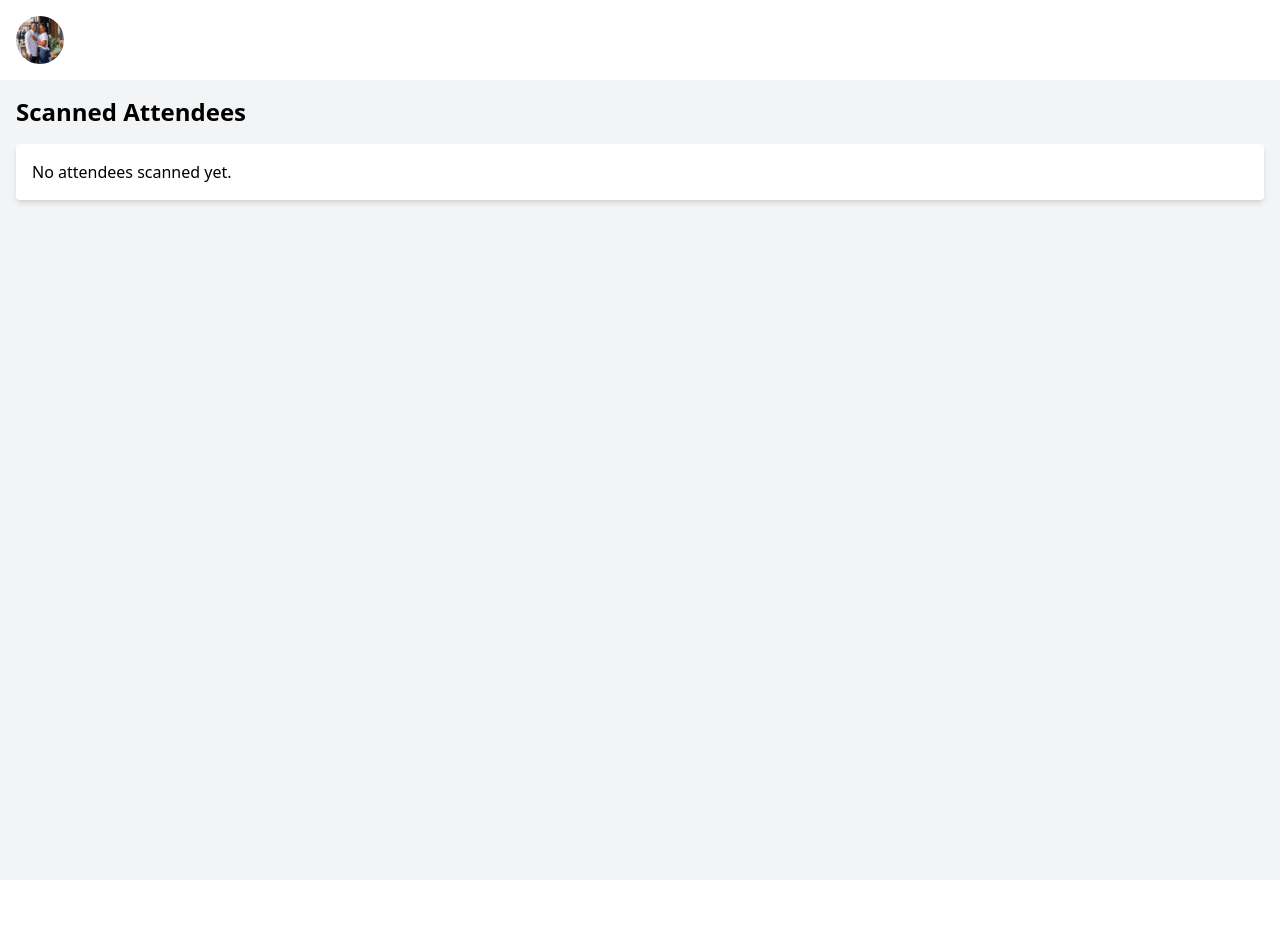
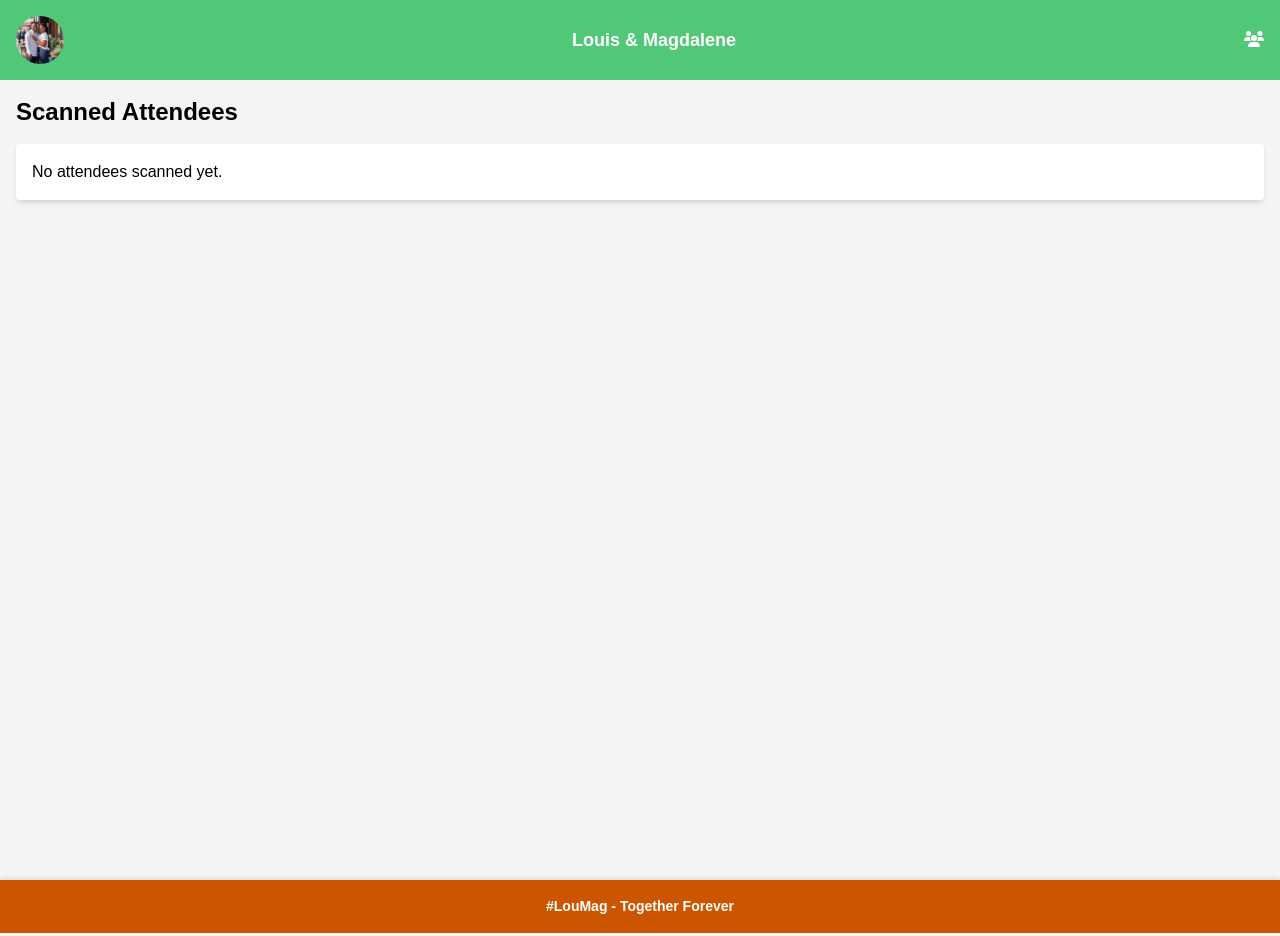
Before and after one commit to ChrisKusi/wedding-app, a React (Vite) app: page /attendees in a window 1280 px wide. Built offline with nearby package versions, Linux system fonts and the light colour scheme.

Commit message:
Initial commit

```diff
--- a/src/components/Footer.tsx
+++ b/src/components/Footer.tsx
@@ -2,10 +2,8 @@ import React from "react";
 
 const Footer: React.FC = () => {
   return (
-    <footer className="w-full p-4 bg-burnt-600 text-center text-white">
-      <p className="text-sm md:text-base font-semibold hover:opacity-90">
-        #LouMag - Together Forever
-      </p>
+    <footer className="footer">
+      #LouMag - Together Forever
     </footer>
   );
 };
--- a/src/components/Header.tsx
+++ b/src/components/Header.tsx
@@ -5,25 +5,22 @@ import { faUsers } from "@fortawesome/free-solid-svg-icons";
 
 const Header: React.FC = () => {
   return (
-    <header className="w-full flex items-center justify-between p-4 bg-emerald-600 text-white shadow-md">
+    <header className="header">
       {/* Logo */}
-      <img
-        src="/img/img1.jpg" // Replace with the correct image path
-        alt="Logo"
-        className="w-12 h-12 rounded-full object-cover"
-      />
+      <div className="header-logo">
+        <img
+          src="/img/img1.jpg" // Replace with the correct image path
+          alt="Logo"
+          className="logo-image"
+        />
+      </div>
 
       {/* Names */}
-      <h1 className="text-lg md:text-xl font-bold text-center">
-        Louis & Magdalene
-      </h1>
+      <h1 className="header-title">Louis & Magdalene</h1>
 
       {/* People Icon */}
-      <Link to="/attendees">
-        <FontAwesomeIcon
-          icon={faUsers}
-          className="text-2xl hover:text-gray-200 cursor-pointer"
-        />
+      <Link to="/attendees" className="header-icon">
+        <FontAwesomeIcon icon={faUsers} />
       </Link>
     </header>
   );
--- a/src/index.css
+++ b/src/index.css
@@ -1,71 +1,119 @@
-/* :root {
-  font-family: Inter, system-ui, Avenir, Helvetica, Arial, sans-serif;
-  line-height: 1.5;
-  font-weight: 400;
+/* index.css */
 
-  color-scheme: light dark;
-  color: rgba(255, 255, 255, 0.87);
-  background-color: #242424;
-
-  font-synthesis: none;
-  text-rendering: optimizeLegibility;
-  -webkit-font-smoothing: antialiased;
-  -moz-osx-font-smoothing: grayscale;
+/* General Styles */
+body {
+  margin: 0;
+  font-family: Arial, sans-serif;
+  background-color: #f9f9f9;
 }
 
-a {
-  font-weight: 500;
-  color: #646cff;
-  text-decoration: inherit;
-}
-a:hover {
-  color: #535bf2;
+/* Header */
+.header {
+  display: flex;
+  justify-content: space-between;
+  align-items: center;
+  padding: 16px;
+  background-color: #50c878; /* Emerald Green */
+  color: white;
+  box-shadow: 0 2px 4px rgba(0, 0, 0, 0.1);
 }
 
-body {
-  margin: 0;
-  display: flex;
-  place-items: center;
-  min-width: 320px;
-  min-height: 100vh;
+.header img {
+  width: 48px;
+  height: 48px;
+  border-radius: 50%;
+  object-fit: cover;
 }
 
-h1 {
-  font-size: 3.2em;
-  line-height: 1.1;
+.header h1 {
+  font-size: 18px;
+  font-weight: bold;
+  text-align: center;
 }
 
-button {
-  border-radius: 8px;
-  border: 1px solid transparent;
-  padding: 0.6em 1.2em;
-  font-size: 1em;
-  font-weight: 500;
-  font-family: inherit;
-  background-color: #1a1a1a;
+.header .icon {
+  font-size: 24px;
   cursor: pointer;
-  transition: border-color 0.25s;
-}
-button:hover {
-  border-color: #646cff;
-}
-button:focus,
-button:focus-visible {
-  outline: 4px auto -webkit-focus-ring-color;
 }
 
-@media (prefers-color-scheme: light) {
-  :root {
-    color: #213547;
-    background-color: #ffffff;
-  }
-  a:hover {
-    color: #747bff;
-  }
-  button {
-    background-color: #f9f9f9;
-  }
-} */
+/* Footer */
+.footer {
+  text-align: center;
+  padding: 16px;
+  background-color: #cc5500; /* Burnt Orange */
+  color: white;
+  font-size: 14px;
+  font-weight: bold;
+  box-shadow: 0 -2px 4px rgba(0, 0, 0, 0.1);
+}
+
+/* QR Scanner Page */
+.qr-scanner-page {
+  display: flex;
+  flex-direction: column;
+  align-items: center;
+  justify-content: center;
+  min-height: calc(100vh - 136px); /* Account for header + footer */
+  padding: 16px;
+}
+
+.qr-scanner-page h1 {
+  font-size: 24px;
+  font-weight: bold;
+  margin-bottom: 16px;
+}
+
+.qr-scanner-page button {
+  margin-top: 24px;
+  padding: 12px 24px;
+  font-size: 16px;
+  font-weight: bold;
+  color: white;
+  background-color: #50c878; /* Emerald Green */
+  border: none;
+  border-radius: 4px;
+  cursor: pointer;
+  transition: background-color 0.3s;
+}
+
+.qr-scanner-page button:hover {
+  background-color: #3fa861;
+}
+
+/* Attendees Page */
+.attendees-page {
+  padding: 16px;
+}
+
+.attendees-page h1 {
+  font-size: 24px;
+  font-weight: bold;
+  margin-bottom: 16px;
+}
+
+.attendees-page .back-arrow {
+  font-size: 24px;
+  color: #50c878; /* Emerald Green */
+  cursor: pointer;
+  margin-bottom: 16px;
+  display: inline-block;
+}
+
+.attendees-page ul {
+  list-style: none;
+  padding: 0;
+}
+
+.attendees-page li {
+  padding: 12px;
+  border-bottom: 1px solid #ddd;
+  font-size: 16px;
+}
+
+.attendees-page li:last-child {
+  border-bottom: none;
+}
+
 
 @tailwind base;
 @tailwind components;
--- a/src/pages/QRScannerPage.tsx
+++ b/src/pages/QRScannerPage.tsx
@@ -13,35 +13,23 @@ const QRScannerPage: React.FC = () => {
   };
 
   return (
-    <div className="flex flex-col items-center justify-center min-h-screen bg-gray-100 p-4">
-      {/* Title */}
-      <h1 className="text-2xl font-bold text-gray-800 mb-6">QR Code Scanner</h1>
+    <div className="qr-scanner-page">
+      <h1>QR Code Scanner</h1>
 
-      {/* QR Scanner */}
-      <div className="w-full max-w-sm">
-        <QrReader
-          delay={300}
-          onError={handleError}
-          onScan={handleScan}
-          style={{ width: "100%" }}
-          className="border border-gray-300 shadow-md rounded-lg"
-        />
-      </div>
+      <QrReader
+        delay={300}
+        onError={handleError}
+        onScan={handleScan}
+        style={{ width: "300px" }}
+      />
 
-      {/* Scanned Message */}
       {scannedData && (
-        <div className="mt-4 p-4 rounded-lg shadow-md text-white bg-emerald-600">
+        <div className="scanned-message">
           <p>Scanned Code: {scannedData}</p>
         </div>
       )}
 
-      {/* Get Started Button */}
-      <button
-        className="mt-6 px-6 py-2 bg-emerald-600 text-white font-semibold rounded-md hover:bg-emerald-700 transition"
-        onClick={() => setScannedData(null)}
-      >
-        Get Started
-      </button>
+      <button onClick={() => setScannedData(null)}>Get Started</button>
     </div>
   );
 };
```
